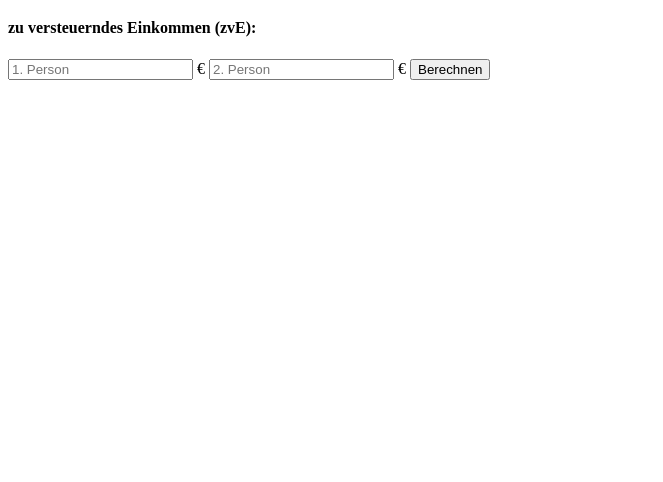
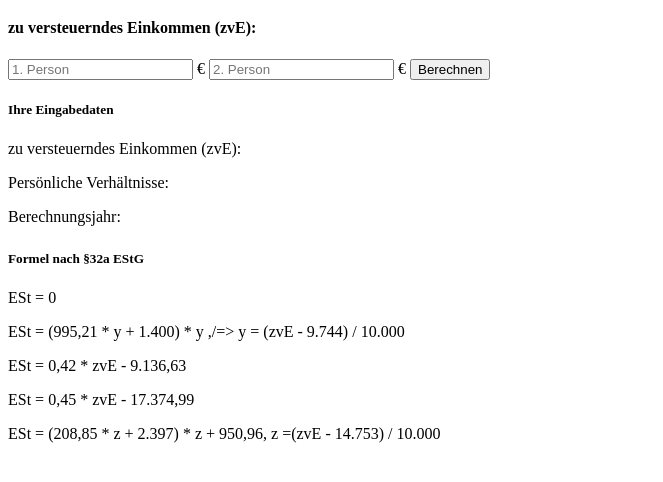
Before and after one commit to jonasermert/Einkommensteuer-Berechnung, a plain HTML site: page index.html in a window 1280 px wide. Shown: the part 194-676 px from the top of the page, without its empty margins (0-663 px from the left). Drawn offline with Linux system fonts and the light colour scheme; files whose address does not match are found by name.

Commit message:
Added article <betrag-container> and Link to JavaScript File

```diff
--- a/index.html
+++ b/index.html
@@ -70,7 +70,30 @@
             </form>
     </section>
 
+    <article id="betrag-container">
+        <div id="eingabe-daten">
+          <h5>Ihre Eingabedaten</h5>
+          <p>zu versteuerndes Einkommen (zvE): <span id="zvE-txt"></span></p>
+          <p>Persönliche Verhältnisse: <span id="persönlich-txt"></span></p>
+          <p>Berechnungsjahr: <span id="berechnungsj-txt"></span></p>
+          <h6></h6>
+        </div>
+        <div id="formel-daten">
+          <h5>Formel nach §32a EStG</h5>
+          <p>ESt = 0</p>
+          <p>ESt = (995,21 * y + 1.400) * y ,/=> y = (zvE - 9.744) / 10.000</p>
+          <p>ESt = 0,42 * zvE - 9.136,63</p>
+          <p>ESt = 0,45 * zvE - 17.374,99</p>
 
+          <p>
+            ESt = (208,85 * z + 2.397) * z + 950,96, z =(zvE - 14.753) / 10.000
+          </p>
+          <p></p>
+          <h6 id="formel-farbe"></h6>
+        </div>
+      </article>
+    </section>
+    <script src="assets/js/main.js"></script>
 
 
 
```
